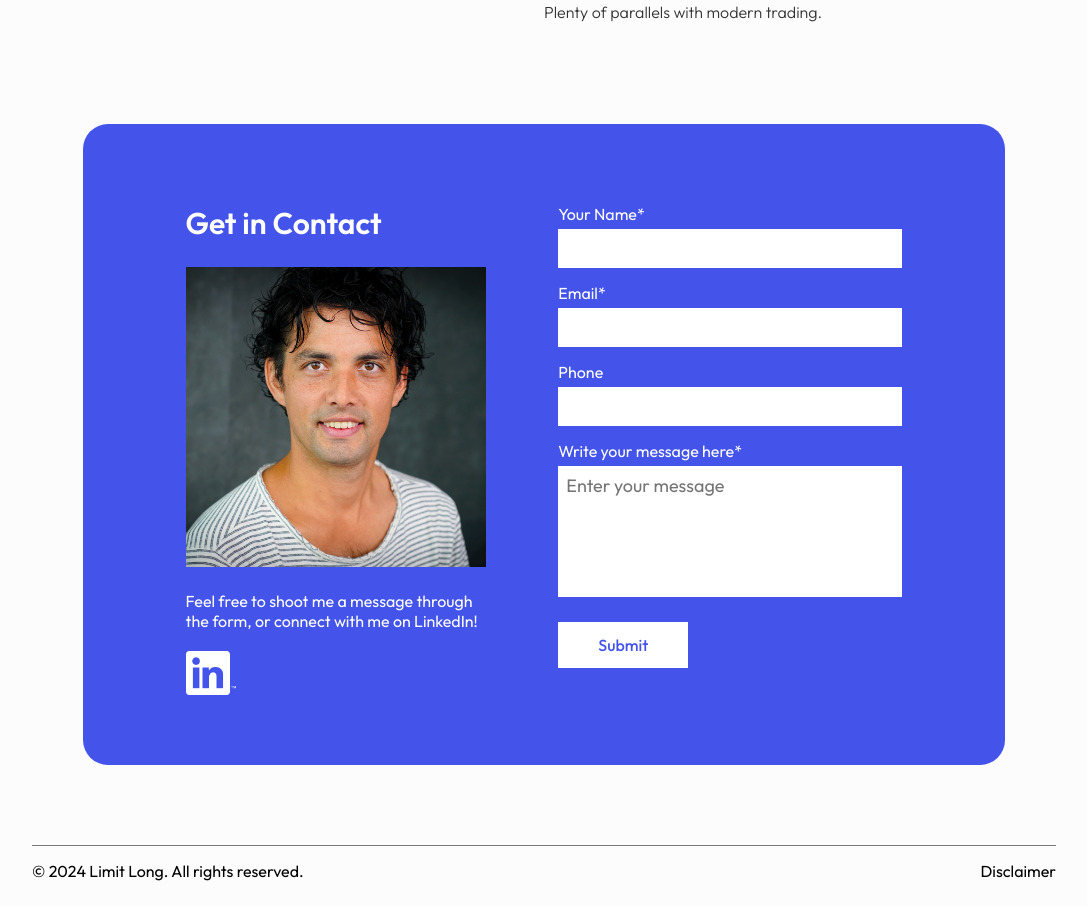
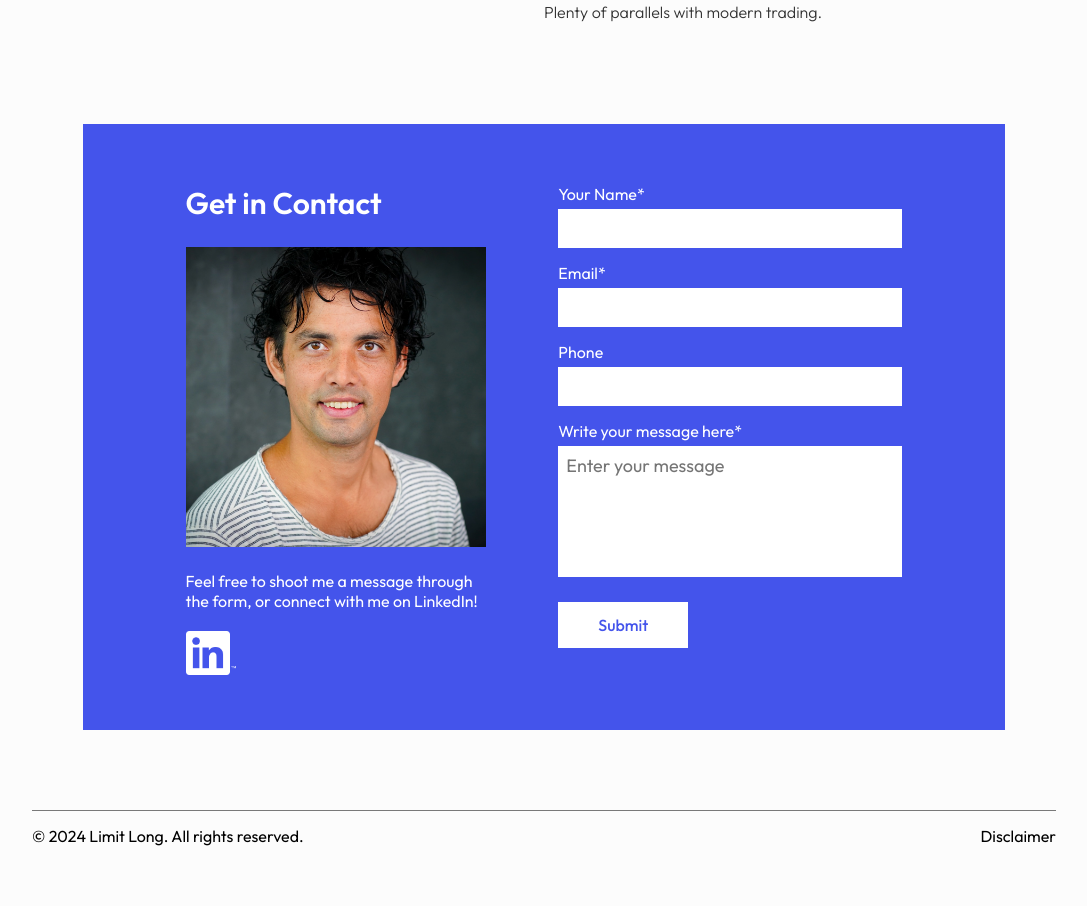
Before and after one commit to gurooria/limitlong, a React (Create React App) app: page /books in a window 1280 px wide. Shown: the part 1846-2752 px from the top of the page, without its empty margins (96-1183 px from the left). After the commit the page ends 2717 px from the top, so only its background shows below. Built offline with nearby package versions, Linux system fonts and the light colour scheme.

Commit message:
contact form fixed

```diff
--- a/src/components/Contact/Contact.css
+++ b/src/components/Contact/Contact.css
@@ -1,9 +1,8 @@
 .contact{
-    padding-top: 80px;
+    padding-top: 60px;
     padding-left: 10%;
     padding-right: 10%;
-    padding-bottom: 30px;
-    border-radius: 25px;
+    padding-bottom: 15px;
     margin: 80px auto;
     max-width: 90%;
     display: flex;
@@ -81,7 +80,6 @@
 @media (max-width: 1000px){
     .contact{
         display: block;
-        padding-top: 60px;
     }
     .contact-col{
         padding: 10px;
```
